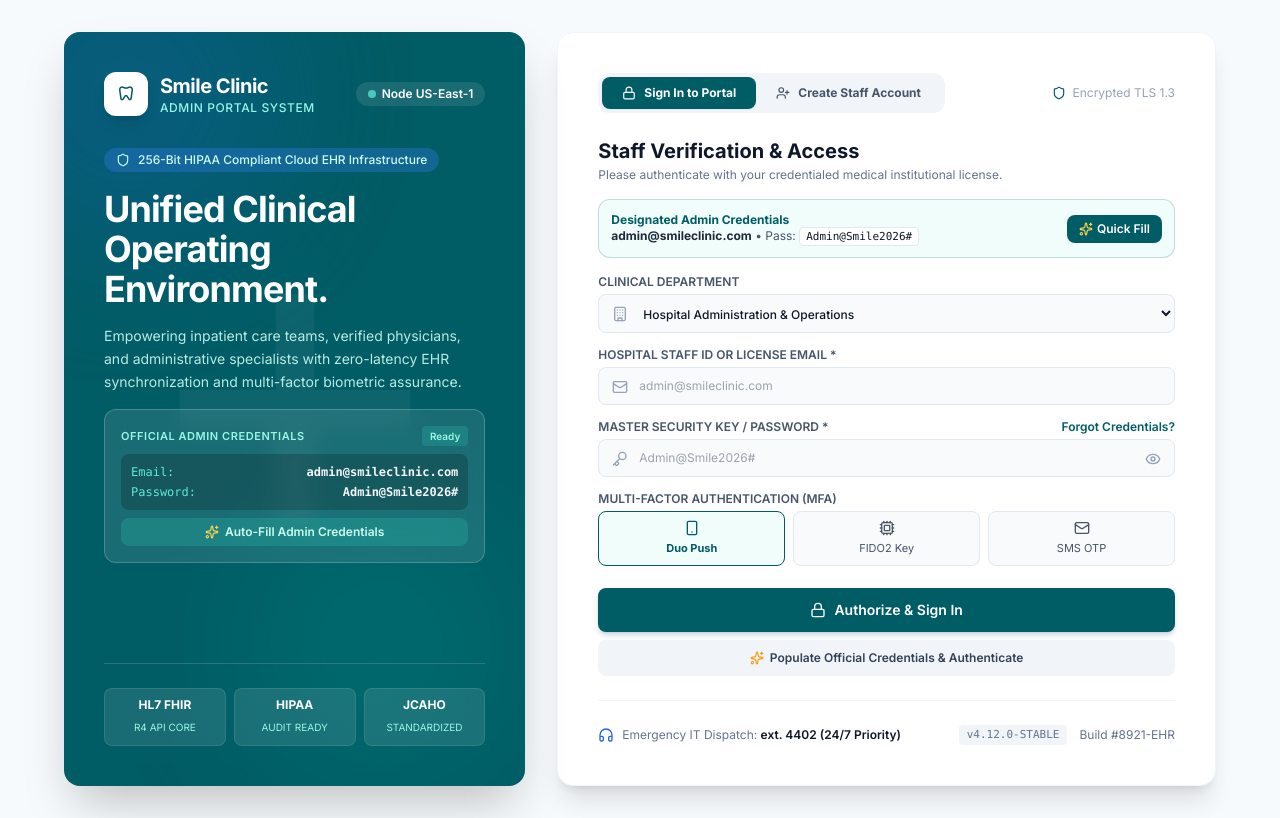
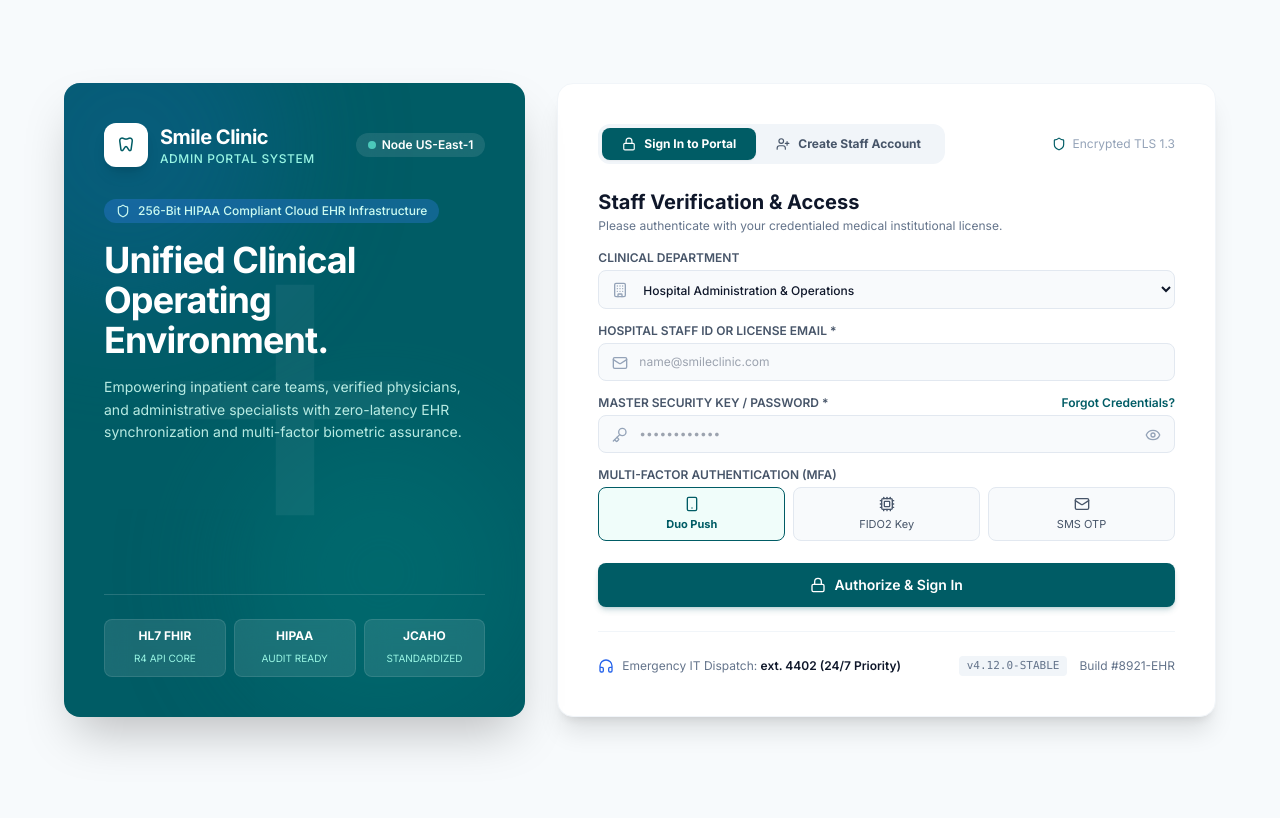
Before and after one commit to HelloWorld-Farhan/Admin_DentalClinic, a React (Vite) app: page /login in a window 1280 px wide. Built offline with nearby package versions, Linux system fonts and the light colour scheme.

Commit message:
fix(auth): remove hardcoded credentials from UI, require exact login, and tag internal account as Demo

```diff
--- a/src/components/Layout.tsx
+++ b/src/components/Layout.tsx
@@ -48,18 +48,18 @@ export default function Layout({ onLogout }: LayoutProps = {}) {
   const [profileModalOpen, setProfileModalOpen] = useState(false);
   const [profileModalTab, setProfileModalTab] = useState<'details' | 'security' | 'powerbi'>('details');
 
-  // Administrator Profile State
+  // Administrator Profile State (marked as Demo)
   const [userProfile, setUserProfile] = useState<UserProfileData>({
-    name: 'Dr. Sarah Sterling',
-    role: 'Chief Hospital Admin',
+    name: sessionStorage.getItem('admin_name') || 'Dr. Sneha Lal, MD (Demo Admin)',
+    role: 'Chief Clinical Admin (Demo)',
     npi: 'NPI-88492019',
     license: 'CA-MED-994821',
-    department: 'Hospital Administration & Surgical Directorate',
-    email: 's.sterling@smileclinic.com',
+    department: 'Hospital Administration & Surgical Directorate (Demo Environment)',
+    email: sessionStorage.getItem('admin_email') || 'admin@smileclinic.com',
     phone: '+1 (555) 942-8810',
     office: 'Tower A - Executive Wing, Suite 402',
     avatar: 'https://images.unsplash.com/photo-1573496359142-b8d87734a5a2?auto=format&fit=crop&w=128&q=80',
-    bio: 'Board-certified Maxillofacial Surgeon specializing in hospital capacity optimization, robotic implant surgery, and enterprise HL7 integration.',
+    bio: 'Board-certified Maxillofacial Surgeon & Clinical Administrator in Smile Clinic Demo System.',
   });
 
   // Lock background window scrolling whenever any popup, drawer, or modal is open
--- a/src/pages/Login.tsx
+++ b/src/pages/Login.tsx
@@ -35,8 +35,8 @@ interface LoginProps {
 export const OFFICIAL_ADMIN_CREDENTIALS = {
   email: 'admin@smileclinic.com',
   password: 'Admin@Smile2026#',
-  role: 'Chief Clinical Administrator',
-  name: 'Dr. Sneha Lal, MD',
+  role: 'Chief Clinical Administrator (Demo)',
+  name: 'Dr. Sneha Lal, MD (Demo Admin)',
 };
 
 export const Login: React.FC<LoginProps> = ({ initialMode = 'signin', onNotify, onLoginSuccess }) => {
@@ -90,12 +90,6 @@ export const Login: React.FC<LoginProps> = ({ initialMode = 'signin', onNotify,
 
   const isPasswordValid = isMin8Chars && hasCapital && hasMin2Numbers && hasSpecialChar;
 
-  // Auto-fill official admin credentials
-  const fillOfficialCredentials = () => {
-    setEmail(OFFICIAL_ADMIN_CREDENTIALS.email);
-    setPassword(OFFICIAL_ADMIN_CREDENTIALS.password);
-    setLoginError(null);
-  };
 
   // Sign In Handler
   const handleSignIn = (e: React.FormEvent) => {
@@ -133,7 +127,7 @@ export const Login: React.FC<LoginProps> = ({ initialMode = 'signin', onNotify,
       navigate('/dashboard');
     } else {
       setLoginError(
-        'Invalid email or password. Please use the official Admin credentials (admin@smileclinic.com / Admin@Smile2026#) or your registered staff account.'
+        'Invalid credentials. Please enter your authorized administrator email and password.'
       );
     }
   };
@@ -295,32 +289,6 @@ export const Login: React.FC<LoginProps> = ({ initialMode = 'signin', onNotify,
                       Empowering inpatient care teams, verified physicians, and administrative specialists with
                       zero-latency EHR synchronization and multi-factor biometric assurance.
                     </p>
-
-                    {/* Official Credentials Helper Box */}
-                    <div className="mt-4 p-4 rounded-xl bg-white/10 backdrop-blur-md border border-white/20 text-xs space-y-2">
-                      <div className="flex items-center justify-between font-semibold text-teal-200">
-                        <span className="uppercase tracking-wider text-[11px]">Official Admin Credentials</span>
-                        <span className="bg-teal-400/20 text-teal-200 px-2 py-0.5 rounded text-[10px]">Ready</span>
-                      </div>
-                      <div className="font-mono bg-black/20 p-2.5 rounded-lg space-y-1 text-slate-100">
-                        <div className="flex justify-between">
-                          <span className="text-teal-300">Email:</span>
-                          <span className="font-bold">{OFFICIAL_ADMIN_CREDENTIALS.email}</span>
-                        </div>
-                        <div className="flex justify-between">
-                          <span className="text-teal-300">Password:</span>
-                          <span className="font-bold">{OFFICIAL_ADMIN_CREDENTIALS.password}</span>
-                        </div>
-                      </div>
-                      <button
-                        type="button"
-                        onClick={fillOfficialCredentials}
-                        className="w-full mt-1 py-1.5 bg-teal-400/20 hover:bg-teal-400/30 text-teal-100 font-semibold rounded-lg transition-colors flex items-center justify-center space-x-1.5 text-xs"
-                      >
-                        <Sparkles className="w-3.5 h-3.5 text-amber-300" />
-                        <span>Auto-Fill Admin Credentials</span>
-                      </button>
-                    </div>
                   </motion.div>
                 ) : (
                   <motion.div
@@ -437,27 +405,6 @@ export const Login: React.FC<LoginProps> = ({ initialMode = 'signin', onNotify,
                     </p>
                   </div>
 
-                  {/* Credentials Banner */}
-                  <div className="p-3 bg-teal-50 border border-[#005c65]/20 rounded-xl flex items-center justify-between">
-                    <div className="text-xs">
-                      <span className="font-bold text-[#005c65] block">Designated Admin Credentials</span>
-                      <span className="text-slate-600">
-                        <strong className="text-slate-800">{OFFICIAL_ADMIN_CREDENTIALS.email}</strong> &bull; Pass:{' '}
-                        <code className="bg-white px-1.5 py-0.5 rounded border border-slate-200 text-slate-900 font-mono text-[11px]">
-                          {OFFICIAL_ADMIN_CREDENTIALS.password}
-                        </code>
-                      </span>
-                    </div>
-                    <button
-                      type="button"
-                      onClick={fillOfficialCredentials}
-                      className="px-3 py-1.5 bg-[#005c65] hover:bg-[#007782] text-white text-xs font-semibold rounded-lg transition-colors flex items-center space-x-1 shrink-0"
-                    >
-                      <Sparkles className="w-3.5 h-3.5 text-amber-300" />
-                      <span>Quick Fill</span>
-                    </button>
-                  </div>
-
                   {loginError && (
                     <div className="p-3 bg-red-50 border border-red-200 text-red-700 text-xs rounded-xl flex items-start space-x-2">
                       <AlertCircle className="w-4 h-4 mt-0.5 shrink-0 text-red-600" />
@@ -503,7 +450,7 @@ export const Login: React.FC<LoginProps> = ({ initialMode = 'signin', onNotify,
                             setEmail(e.target.value);
                             setLoginError(null);
                           }}
-                          placeholder="admin@smileclinic.com"
+                          placeholder="name@smileclinic.com"
                           className="w-full pl-10 pr-4 py-2.5 bg-slate-50 border border-slate-200 rounded-lg text-xs text-slate-900 focus:outline-none focus:ring-1 focus:ring-[#005c65]"
                         />
                       </div>
@@ -529,7 +476,7 @@ export const Login: React.FC<LoginProps> = ({ initialMode = 'signin', onNotify,
                             setPassword(e.target.value);
                             setLoginError(null);
                           }}
-                          placeholder="Admin@Smile2026#"
+                          placeholder="••••••••••••"
                           className="w-full pl-10 pr-10 py-2.5 bg-slate-50 border border-slate-200 rounded-lg text-xs text-slate-900 focus:outline-none focus:ring-1 focus:ring-[#005c65]"
                         />
                         <button
@@ -621,15 +568,6 @@ export const Login: React.FC<LoginProps> = ({ initialMode = 'signin', onNotify,
                       >
                         <Lock className="w-4 h-4" />
                         <span>Authorize &amp; Sign In</span>
-                      </button>
-
-                      <button
-                        type="button"
-                        onClick={fillOfficialCredentials}
-                        className="w-full py-2.5 px-4 bg-slate-100 hover:bg-slate-200 transition-colors text-slate-700 font-semibold text-xs rounded-lg flex items-center justify-center space-x-1.5 cursor-pointer"
-                      >
-                        <Sparkles className="w-3.5 h-3.5 text-amber-500" />
-                        <span>Populate Official Credentials &amp; Authenticate</span>
                       </button>
                     </div>
                   </form>
```
